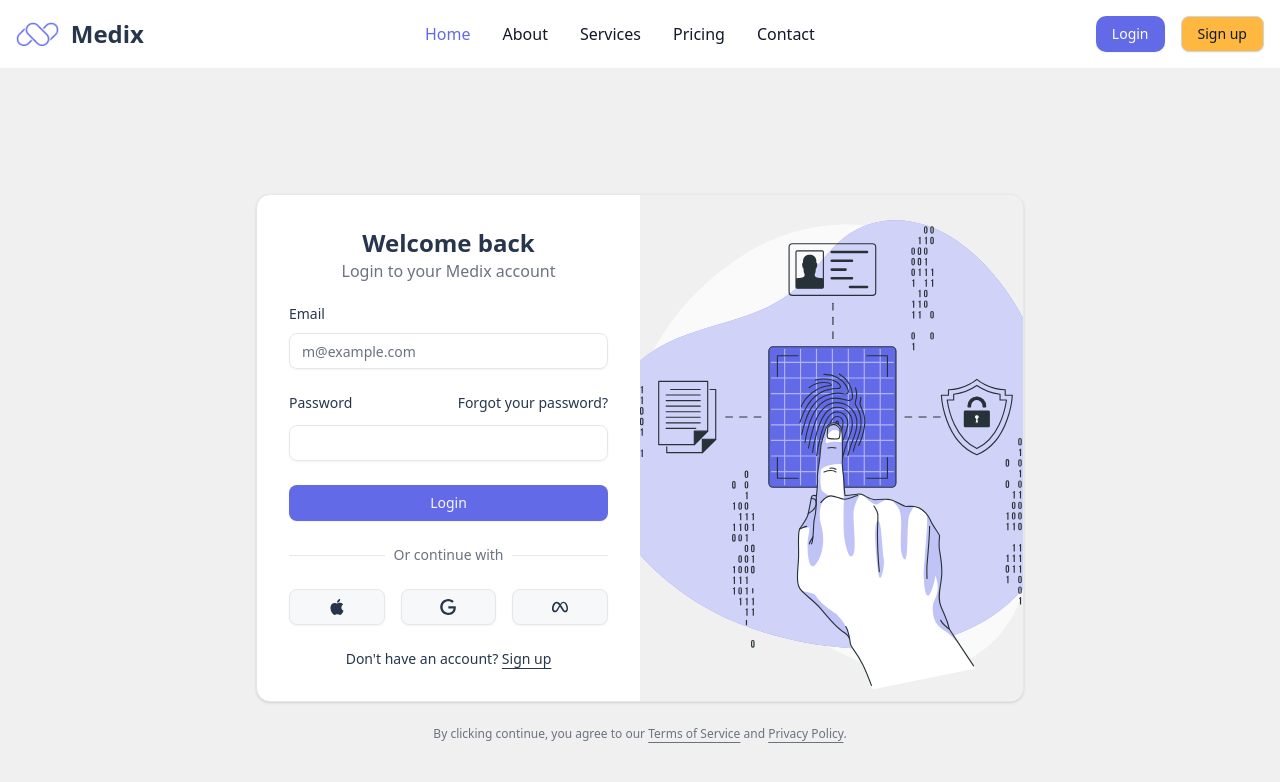
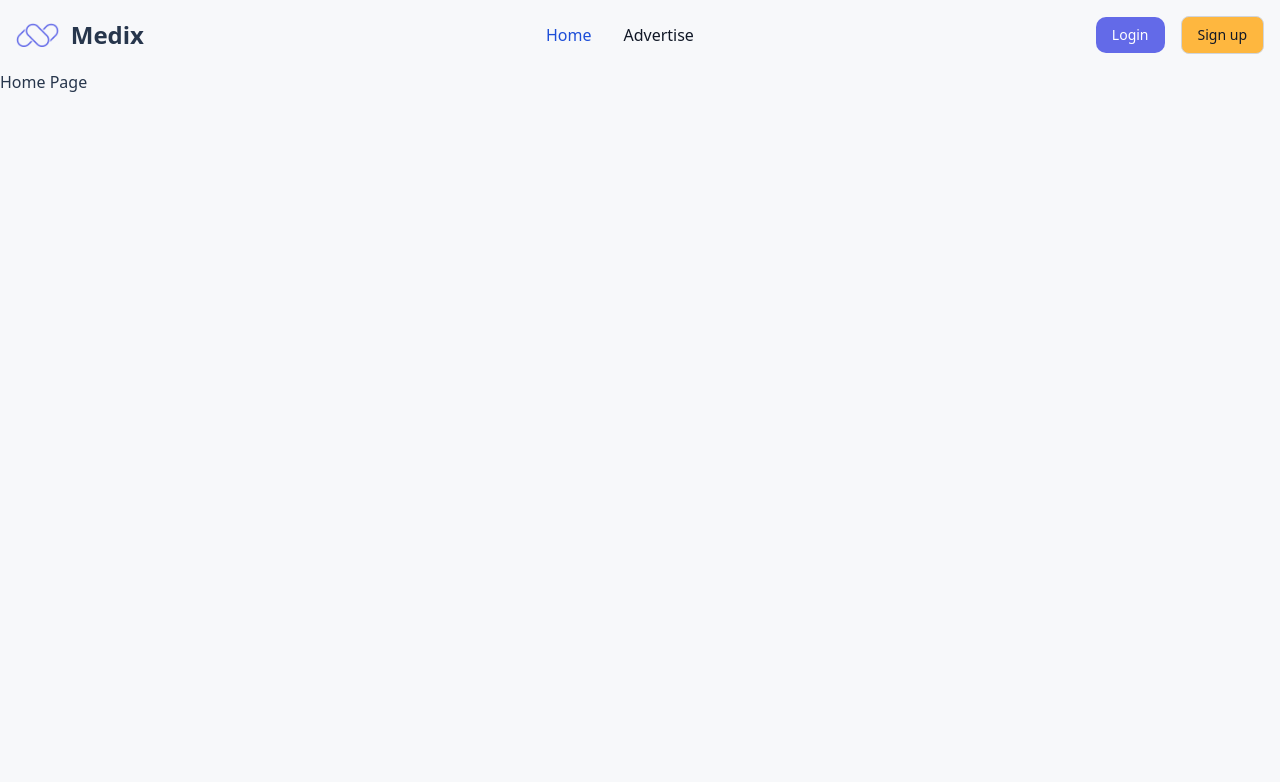
Before and after one commit to iti-graduation-project-medix/frontend, a React (Vite) app: page / in a window 1280 px wide. Shown: the top 782 px of the page. Built offline with nearby package versions, Linux system fonts and the light colour scheme.

Commit message:
handle all design in Login and some edit's in Navbar and handle validation on Login

```diff
--- a/src/App.jsx
+++ b/src/App.jsx
@@ -1,11 +1,19 @@
+import { BrowserRouter as Router, Routes, Route } from "react-router-dom";
 import Navbar from "./components/Navbar/Navbar";
 import Login from "./pages/Login";
 
-export default function Page() {
+export default function App() {
   return (
-    <>
-      <Navbar />
-      <Login />
-    </>
+    <Router>
+      <div className="min-h-screen bg-background">
+        <Navbar />
+        <Routes>
+          <Route path="/" element={<div>Home Page</div>} />
+          <Route path="/login" element={<Login />} />
+          <Route path="/SignUp" element={<div>Sign Up</div>} />
+          <Route path="/advertise" element={<div>Advertise</div>} />
+        </Routes>
+      </div>
+    </Router>
   );
 }
--- a/src/components/Navbar/Navbar.jsx
+++ b/src/components/Navbar/Navbar.jsx
@@ -2,11 +2,12 @@ import React, { useState, useEffect } from "react";
 import { motion, AnimatePresence } from "framer-motion";
 import { Button } from "@/components/ui/button";
 import styles from "./navbar.module.css";
+import { Link } from "react-router-dom";
 export default function Navbar() {
   const [isMenuOpen, setIsMenuOpen] = useState(false);
   const [isUserMenuOpen, setIsUserMenuOpen] = useState(false);
   const [isLoggedIn, setIsLoggedIn] = useState(false);
-  const MotionButton = motion(Button);
+  const MotionLink = motion(Link);
 
   useEffect(() => {
     const user = localStorage.getItem("user");
@@ -51,9 +52,9 @@ export default function Navbar() {
   };
 
   return (
-    <nav className="bg-white border-gray-200 dark:bg-gray-900">
+    <nav className=" border-gray-200 dark:bg-gray-900">
       <div className="max-w-screen-xl flex flex-wrap items-center justify-between mx-auto p-4">
-        <a
+        <Link
           href="https://flowbite.com/"
           className="flex items-center space-x-3 rtl:space-x-reverse"
         >
@@ -61,7 +62,7 @@ export default function Navbar() {
           <span className="self-center text-2xl font-semibold whitespace-nowrap dark:text-white">
             Medix
           </span>
-        </a>
+        </Link>
         <div className="flex items-center md:order-2 space-x-3 md:space-x-0 rtl:space-x-reverse">
           {isLoggedIn ? (
             <>
@@ -105,28 +106,28 @@ export default function Navbar() {
                     </div>
                     <ul className="py-2" aria-labelledby="user-menu-button">
                       <li>
-                        <a
+                        <Link
                           href="#"
                           className="block px-4 py-2 text-sm text-gray-700 hover:bg-gray-100 dark:hover:bg-gray-600 dark:text-gray-200 dark:hover:text-white"
                         >
                           Dashboard
-                        </a>
+                        </Link>
                       </li>
                       <li>
-                        <a
+                        <Link
                           href="#"
                           className="block px-4 py-2 text-sm text-gray-700 hover:bg-gray-100 dark:hover:bg-gray-600 dark:text-gray-200 dark:hover:text-white"
                         >
                           Settings
-                        </a>
+                        </Link>
                       </li>
                       <li>
-                        <a
+                        <Link
                           href="#"
                           className="block px-4 py-2 text-sm text-gray-700 hover:bg-gray-100 dark:hover:bg-gray-600 dark:text-gray-200 dark:hover:text-white"
                         >
                           Earnings
-                        </a>
+                        </Link>
                       </li>
                       <li>
                         <button
@@ -143,22 +144,23 @@ export default function Navbar() {
             </>
           ) : (
             <div className="flex items-center space-x-4 max-sm:hidden">
-              <MotionButton
+              <MotionLink
+                to="login"
                 whileTap="tap"
                 whileHover="hover"
                 variants={buttonVariants}
                 className="text-white bg-primary hover:bg-[var(--primary-hover)] focus:ring-4 focus:ring-blue-300 font-medium rounded-lg text-sm px-4 py-2 dark:bg-blue-600 dark:hover:bg-blue-700 focus:outline-none dark:focus:ring-blue-800"
               >
                 Login
-              </MotionButton>
-              <MotionButton
+              </MotionLink>
+              <MotionLink
                 whileTap="tap"
                 whileHover="hover"
                 variants={buttonVariants}
                 className="text-gray-900 bg-secondary border border-gray-300 focus:outline-none hover:bg-gray-100 focus:ring-4 focus:ring-gray-200 font-medium rounded-md text-sm px-4 py-2 dark:bg-gray-800 dark:text-white dark:border-gray-600 dark:hover:bg-gray-700 dark:hover:border-gray-600 dark:focus:ring-gray-700"
               >
                 Sign up
-              </MotionButton>
+              </MotionLink>
             </div>
           )}
           <motion.button
@@ -197,66 +199,43 @@ export default function Navbar() {
               variants={mobileMenuVariants}
               className="items-center justify-between w-full md:hidden md:w-auto md:order-1"
             >
-              <ul className="flex flex-col font-medium p-4 md:p-0 mt-4 border border-gray-100 rounded-lg bg-gray-50 md:space-x-8 rtl:space-x-reverse md:flex-row md:mt-0 md:border-0 md:bg-white dark:bg-gray-800 md:dark:bg-gray-900 dark:border-gray-700">
+              <ul className="flex flex-col font-medium p-4 md:p-0 mt-4 border rounded-lg  md:space-x-8 rtl:space-x-reverse md:flex-row md:mt-0 md:border-0 dark:bg-gray-800 md:dark:bg-gray-900 dark:border-gray-700">
                 <li>
-                  <a
-                    href="#"
+                  <Link
+                    to="/"
                     className="block py-2 px-3 text-white bg-blue-700 rounded-sm md:bg-transparent md:text-blue-700 md:p-0 md:dark:text-blue-500"
                     aria-current="page"
                   >
                     Home
-                  </a>
+                  </Link>
                 </li>
                 <li>
-                  <a
-                    href="#"
+                  <Link
+                    to="/advertise"
                     className="block py-2 px-3 text-gray-900 rounded-sm hover:bg-gray-100 md:hover:bg-transparent md:hover:text-blue-700 md:p-0 dark:text-white md:dark:hover:text-blue-500 dark:hover:bg-gray-700 dark:hover:text-white md:dark:hover:bg-transparent dark:border-gray-700"
                   >
-                    About
-                  </a>
+                    Advertise
+                  </Link>
                 </li>
-                <li>
-                  <a
-                    href="#"
-                    className="block py-2 px-3 text-gray-900 rounded-sm hover:bg-gray-100 md:hover:bg-transparent md:hover:text-blue-700 md:p-0 dark:text-white md:dark:hover:text-blue-500 dark:hover:bg-gray-700 dark:hover:text-white md:dark:hover:bg-transparent dark:border-gray-700"
-                  >
-                    Services
-                  </a>
-                </li>
-                <li>
-                  <a
-                    href="#"
-                    className="block py-2 px-3 text-gray-900 rounded-sm hover:bg-gray-100 md:hover:bg-transparent md:hover:text-blue-700 md:p-0 dark:text-white md:dark:hover:text-blue-500 dark:hover:bg-gray-700 dark:hover:text-white md:dark:hover:bg-transparent dark:border-gray-700"
-                  >
-                    Pricing
-                  </a>
-                </li>
-                <li>
-                  <a
-                    href="#"
-                    className="block py-2 px-3 text-gray-900 rounded-sm hover:bg-gray-100 md:hover:bg-transparent md:hover:text-blue-700 md:p-0 dark:text-white md:dark:hover:text-blue-500 dark:hover:bg-gray-700 dark:hover:text-white md:dark:hover:bg-transparent dark:border-gray-700"
-                  >
-                    Contact
-                  </a>
-                </li>
+
                 <li className={`flex space-x-4 ${styles.centerBtns}`}>
                   <div className={`flex space-x-4 ${styles.centerBtns}`}>
-                    <MotionButton
+                    <MotionLink
                       whileTap="tap"
                       whileHover="hover"
                       variants={buttonVariants}
                       className="text-white bg-primary hover:bg-[var(--primary-hover)] focus:ring-4 focus:ring-blue-300 font-medium rounded-lg text-sm px-4 py-2 dark:bg-blue-600 dark:hover:bg-blue-700 focus:outline-none dark:focus:ring-blue-800"
                     >
                       Login
-                    </MotionButton>
-                    <MotionButton
+                    </MotionLink>
+                    <MotionLink
                       whileTap="tap"
                       whileHover="hover"
                       variants={buttonVariants}
                       className="text-gray-900 bg-secondary border border-gray-300 focus:outline-none hover:bg-gray-100 focus:ring-4 focus:ring-gray-200 font-medium rounded-md text-sm px-4 py-2 dark:bg-gray-800 dark:text-white dark:border-gray-600 dark:hover:bg-gray-700 dark:hover:border-gray-600 dark:focus:ring-gray-700"
                     >
                       Sign up
-                    </MotionButton>
+                    </MotionLink>
                   </div>
                 </li>
               </ul>
@@ -264,47 +243,23 @@ export default function Navbar() {
           )}
         </AnimatePresence>
         <div className="hidden md:flex items-center justify-between w-full md:w-auto md:order-1">
-          <ul className="flex flex-col font-medium p-4 md:p-0 mt-4 border border-gray-100 rounded-lg bg-gray-50 md:space-x-8 rtl:space-x-reverse md:flex-row md:mt-0 md:border-0 md:bg-white dark:bg-gray-800 md:dark:bg-gray-900 dark:border-gray-700">
+          <ul className="flex flex-col font-medium p-4 md:p-0 mt-4 border  rounded-lg md:space-x-8 rtl:space-x-reverse md:flex-row md:mt-0 md:border-0  dark:bg-gray-800 md:dark:bg-gray-900 dark:border-gray-700">
                 <li>
-              <a
-                href="#"
-                className="block py-2 px-3 text-white bg-blue-700 rounded-sm md:bg-transparent md:text-primary md:p-0 md:dark:text-blue-500"
+                  <Link
+                    to="/"
+                    className="block py-2 px-3 text-white bg-blue-700 rounded-sm md:bg-transparent md:text-blue-700 md:p-0 md:dark:text-blue-500"
                     aria-current="page"
                   >
                     Home
-              </a>
+                  </Link>
                 </li>
                 <li>
-              <a
-                href="#"
-                className="block py-2 px-3 text-gray-900 rounded-sm hover:bg-gray-100 md:hover:bg-transparent md:hover:text-primary md:p-0 dark:text-white md:dark:hover:text-blue-500 dark:hover:bg-gray-700 dark:hover:text-white md:dark:hover:bg-transparent dark:border-gray-700"
+                  <Link
+                    to="/advertise"
+                    className="block py-2 px-3 text-gray-900 rounded-sm hover:bg-gray-100 md:hover:bg-transparent md:hover:text-blue-700 md:p-0 dark:text-white md:dark:hover:text-blue-500 dark:hover:bg-gray-700 dark:hover:text-white md:dark:hover:bg-transparent dark:border-gray-700"
                   >
-                About
-              </a>
-            </li>
-            <li>
-              <a
-                href="#"
-                className="block py-2 px-3 text-gray-900 rounded-sm hover:bg-gray-100 md:hover:bg-transparent md:hover:text-primary md:p-0 dark:text-white md:dark:hover:text-blue-500 dark:hover:bg-gray-700 dark:hover:text-white md:dark:hover:bg-transparent dark:border-gray-700"
-              >
-                Services
-              </a>
-            </li>
-            <li>
-              <a
-                href="#"
-                className="block py-2 px-3 text-gray-900 rounded-sm hover:bg-gray-100 md:hover:bg-transparent md:hover:text-primary md:p-0 dark:text-white md:dark:hover:text-blue-500 dark:hover:bg-gray-700 dark:hover:text-white md:dark:hover:bg-transparent dark:border-gray-700"
-              >
-                Pricing
-              </a>
-            </li>
-            <li>
-              <a
-                href="#"
-                className="block py-2 px-3 text-gray-900 rounded-sm hover:bg-gray-100 md:hover:bg-transparent md:hover:text-primary md:p-0 dark:text-white md:dark:hover:text-blue-500 dark:hover:bg-gray-700 dark:hover:text-white md:dark:hover:bg-transparent dark:border-gray-700"
-              >
-                Contact
-              </a>
+                    Advertise
+                  </Link>
                 </li>
           </ul>
         </div>
--- a/src/components/login-form.jsx
+++ b/src/components/login-form.jsx
@@ -3,13 +3,51 @@ import { Button } from "@/components/ui/button";
 import { Card, CardContent } from "@/components/ui/card";
 import { Input } from "@/components/ui/input";
 import { Label } from "@/components/ui/label";
+import { useFormik } from "formik";
+import * as Yup from "yup";
+import { useNavigate } from "react-router-dom";
+
+const loginSchema = Yup.object().shape({
+  email: Yup.string()
+    .email("Invalid email address")
+    .required("Email is required"),
+  password: Yup.string()
+    .min(6, "Password must be at least 6 characters")
+    .required("Password is required"),
+});
 
 export function LoginForm({ className, ...props }) {
+  const navigate = useNavigate();
+
+  const formik = useFormik({
+    initialValues: {
+      email: "",
+      password: "",
+    },
+    validationSchema: loginSchema,
+    onSubmit: (values) => {
+      // Here you would typically make an API call to authenticate
+      console.log("Form submitted:", values);
+
+      // For demo purposes, we'll just store the user in localStorage
+      localStorage.setItem(
+        "user",
+        JSON.stringify({
+          email: values.email,
+          name: values.email.split("@")[0], // Just for demo
+        })
+      );
+
+      // Redirect to home page after successful login
+      navigate("/");
+    },
+  });
+
   return (
     <div className={cn("flex flex-col gap-6", className)} {...props}>
       <Card className="overflow-hidden p-0">
         <CardContent className="grid p-0 md:grid-cols-2">
-          <form className="p-6 md:p-8">
+          <form onSubmit={formik.handleSubmit} className="p-6 md:p-8">
             <div className="flex flex-col gap-6">
               <div className="flex flex-col items-center text-center">
                 <h1 className="text-2xl font-bold">Welcome back</h1>
@@ -21,10 +59,19 @@ export function LoginForm({ className, ...props }) {
                 <Label htmlFor="email">Email</Label>
                 <Input
                   id="email"
+                  name="email"
                   type="email"
                   placeholder="m@example.com"
-                  required
+                  onChange={formik.handleChange}
+                  onBlur={formik.handleBlur}
+                  value={formik.values.email}
+                  className={cn(
+                    formik.touched.email && formik.errors.email && "border-red-500"
+                  )}
                 />
+                {formik.touched.email && formik.errors.email && (
+                  <div className="text-sm text-red-500">{formik.errors.email}</div>
+                )}
               </div>
               <div className="grid gap-3">
                 <div className="flex items-center">
@@ -36,10 +83,32 @@ export function LoginForm({ className, ...props }) {
                     Forgot your password?
                   </a>
                 </div>
-                <Input id="password" type="password" required />
+                <Input
+                  id="password"
+                  name="password"
+                  type="password"
+                  onChange={formik.handleChange}
+                  onBlur={formik.handleBlur}
+                  value={formik.values.password}
+                  className={cn(
+                    formik.touched.password &&
+                      formik.errors.password &&
+                      "border-red-500"
+                  )}
+                />
+                {formik.touched.password && formik.errors.password && (
+                  <div className="text-sm text-red-500">
+                    {formik.errors.password}
+                  </div>
+                )}
               </div>
-              <Button type="submit" variant="default" className="w-full">
-                Login
+              <Button
+                type="submit"
+                variant="default"
+                className="w-full"
+                disabled={formik.isSubmitting}
+              >
+                {formik.isSubmitting ? "Logging in..." : "Login"}
               </Button>
               <div className="after:border-border relative text-center text-sm after:absolute after:inset-0 after:top-1/2 after:z-0 after:flex after:items-center after:border-t">
                 <span className="bg-card text-muted-foreground relative z-10 px-2">
--- a/src/components/ui/button.jsx
+++ b/src/components/ui/button.jsx
@@ -17,8 +17,6 @@ const buttonVariants = cva(
           "bg-destructive text-white shadow-xs hover:bg-destructive/90 focus-visible:ring-destructive/20 dark:focus-visible:ring-destructive/40 dark:bg-destructive/60",
         outline:
           "border bg-background shadow-xs hover:bg-accent hover:text-accent-foreground dark:bg-input/30 dark:border-input dark:hover:bg-input/50",
-        secondary:
-          "bg-secondary text-secondary-foreground shadow-xs hover:bg-secondary/80",
         ghost:
           "hover:bg-accent hover:text-accent-foreground dark:hover:bg-accent/50",
         link: "text-primary underline-offset-4 hover:underline",
--- a/src/pages/Login.jsx
+++ b/src/pages/Login.jsx
@@ -1,8 +1,20 @@
+import { useEffect } from "react";
+import { useNavigate } from "react-router-dom";
 import { LoginForm } from "./../components/login-form";
 
 function Login() {
+  const navigate = useNavigate();
+
+  useEffect(() => {
+    // Check if user is already logged in
+    const user = localStorage.getItem("user");
+    if (user) {
+      navigate("/");
+    }
+  }, [navigate]);
+
   return (
-    <div className="bg-muted flex min-h-svh flex-col items-center justify-center p-6 md:p-10">
+    <div className=" flex min-h-svh flex-col items-center justify-center p-6 md:p-10">
       <div className="w-full max-w-sm md:max-w-3xl">
         <LoginForm />
       </div>
```
Lines whose indentation alone changed are shown as unchanged.
